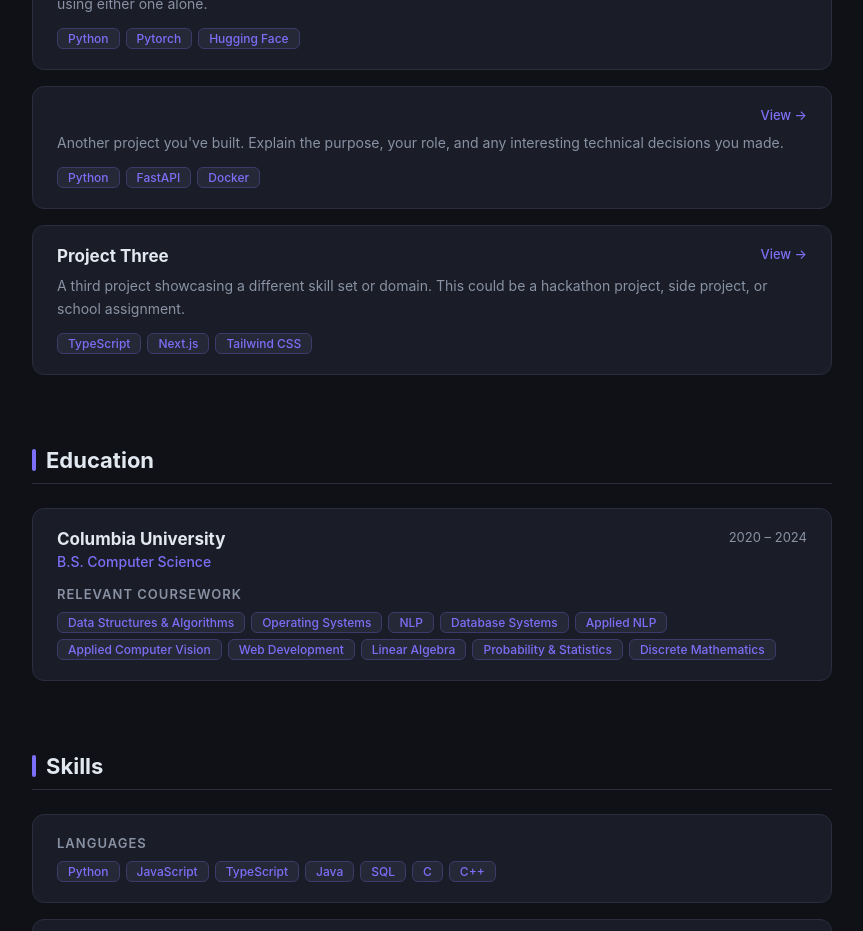
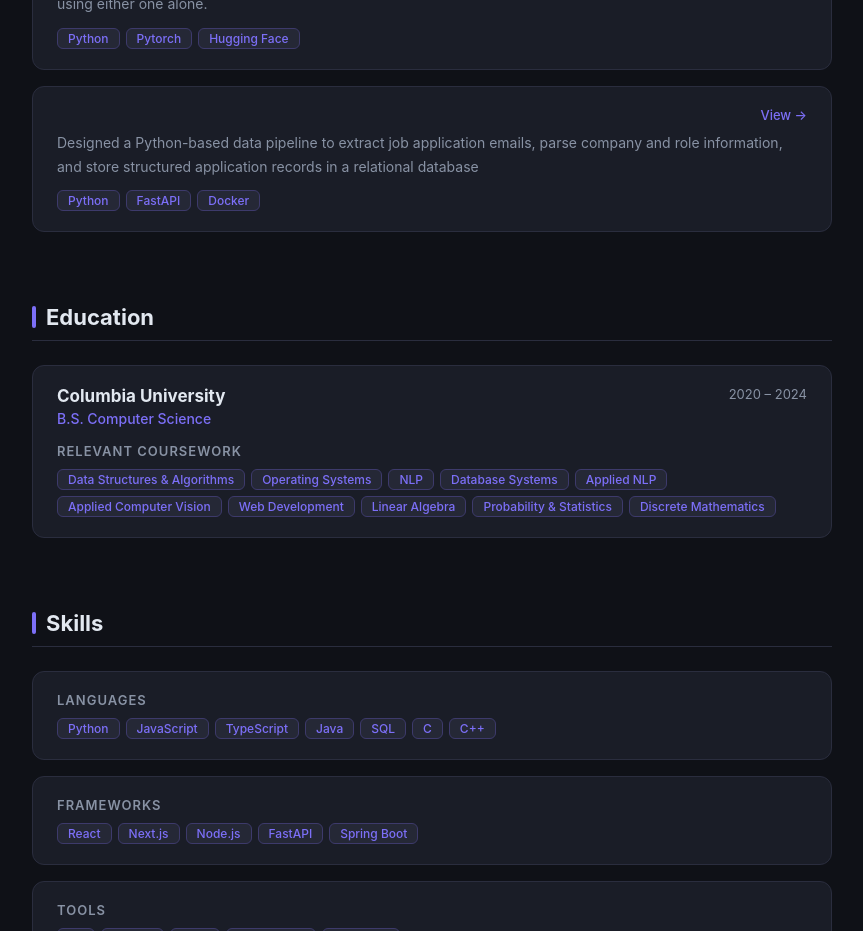
Before and after one commit to HighKlown/personal-website, a React (Create React App) app in the folder my-portfolio/: page / in a window 1280 px wide. Shown: the part 1160-2091 px from the top of the page, without its empty margins (208-1071 px from the left). Built offline with nearby package versions, Linux system fonts and the light colour scheme.

Commit message:
Update App.js

```diff
--- a/my-portfolio/src/App.js
+++ b/my-portfolio/src/App.js
@@ -18,16 +18,16 @@ const data = {
     },
     {
       name: "",
-      description: "Another project you've built. Explain the purpose, your role, and any interesting technical decisions you made.",
+      description: "Designed a Python-based data pipeline to extract job application emails, parse company and role information, and store structured application records in a relational database",
       tech: ["Python", "FastAPI", "Docker"],
-      link: "#",
+      link: "https://github.com/HighKlown/ACV",
     },
-    {
-      name: "Project Three",
-      description: "A third project showcasing a different skill set or domain. This could be a hackathon project, side project, or school assignment.",
-      tech: ["TypeScript", "Next.js", "Tailwind CSS"],
-      link: "#",
-    },
+    // {
+    //   name: "Project Three",
+    //   description: "A third project showcasing a different skill set or domain. This could be a hackathon project, side project, or school assignment.",
+    //   tech: ["TypeScript", "Next.js", "Tailwind CSS"],
+    //   link: "#",
+    // },
   ],
 
   education: [
```
